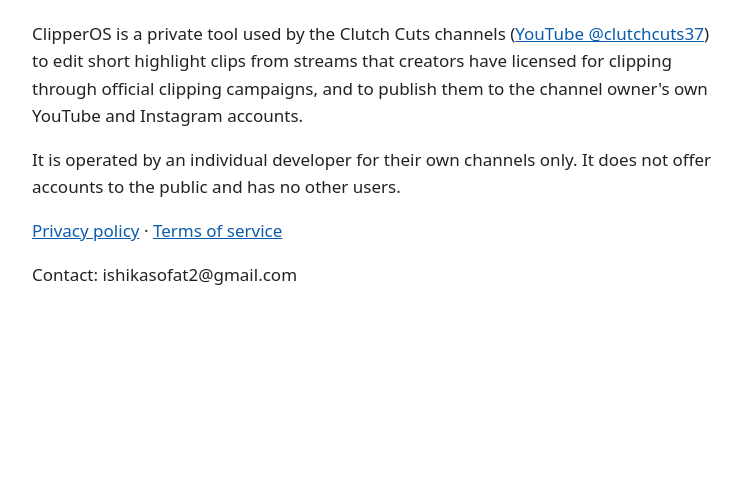
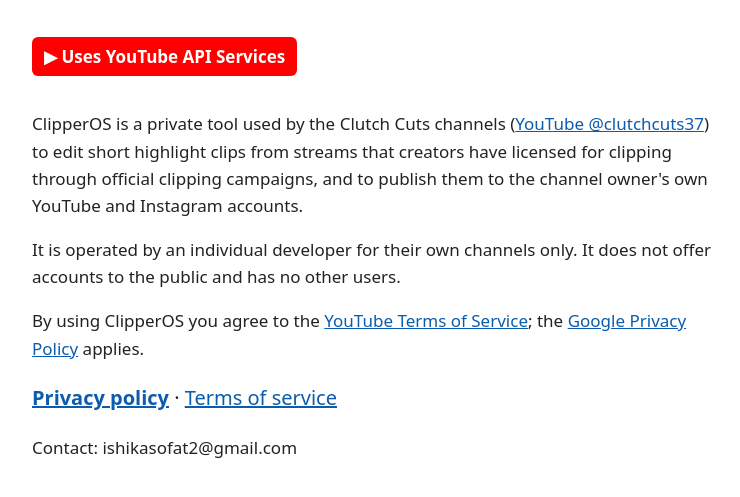
Before and after one commit to ishikasofat2/clipperos-site, a plain HTML site: page index.html in a window 1280 px wide. Shown: the part 117-614 px from the top of the page, without its empty margins (268-1008 px from the left). Drawn offline with Linux system fonts and the light colour scheme.

Commit message:
YouTube branding + ToS/Privacy links on home

```diff
--- a/index.html
+++ b/index.html
@@ -1,6 +1,8 @@
 <!doctype html><html lang="en"><head><meta charset="utf-8"><meta name="viewport" content="width=device-width,initial-scale=1"><title>ClipperOS</title><style>body{font:17px/1.6 system-ui,sans-serif;max-width:680px;margin:60px auto;padding:0 20px;color:#222}a{color:#0b5cad}</style></head><body>
 <h1>ClipperOS</h1>
+<p style="display:inline-block;background:#ff0000;color:#fff;padding:6px 12px;border-radius:6px;font-weight:600">&#9654; Uses YouTube API Services</p>
 <p>ClipperOS is a private tool used by the Clutch Cuts channels (<a href="https://www.youtube.com/@clutchcuts37">YouTube @clutchcuts37</a>) to edit short highlight clips from streams that creators have licensed for clipping through official clipping campaigns, and to publish them to the channel owner's own YouTube and Instagram accounts.</p>
 <p>It is operated by an individual developer for their own channels only. It does not offer accounts to the public and has no other users.</p>
-<p><a href="privacy.html">Privacy policy</a> · <a href="terms.html">Terms of service</a></p>
+<p>By using ClipperOS you agree to the <a href="https://www.youtube.com/t/terms">YouTube Terms of Service</a>; the <a href="https://policies.google.com/privacy">Google Privacy Policy</a> applies.</p>
+<p style="font-size:20px"><a href="privacy.html"><b>Privacy policy</b></a> · <a href="terms.html">Terms of service</a></p>
 <p>Contact: ishikasofat2@gmail.com</p></body></html>
```
